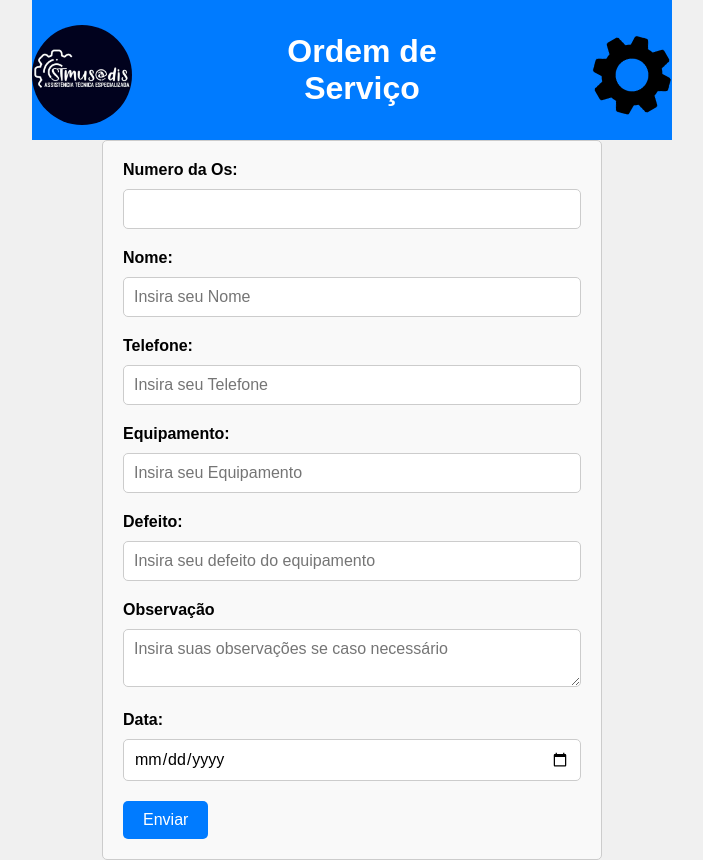
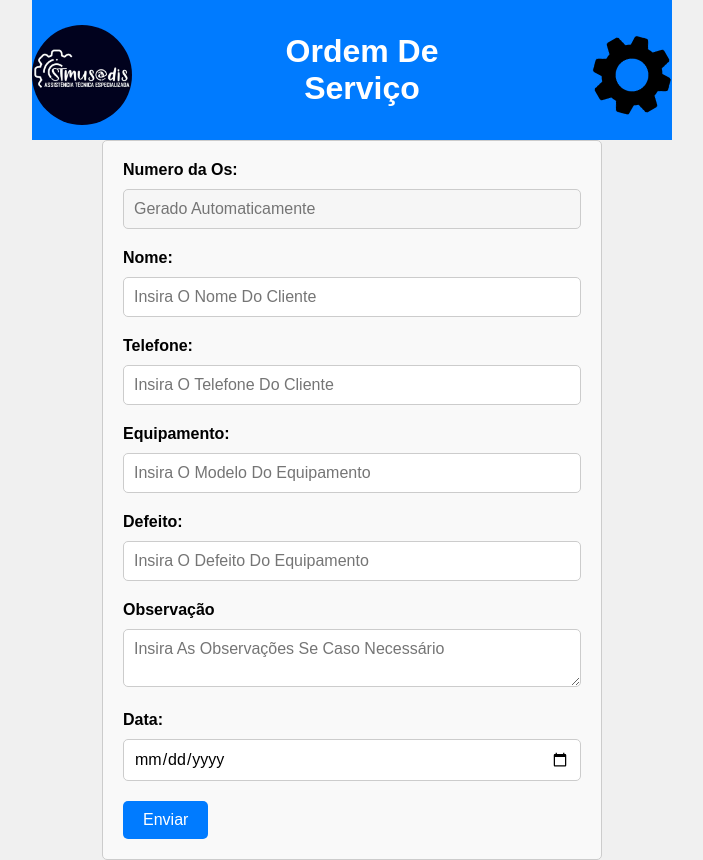
Before and after one commit to Tiago-barbosa-silva/STM-Assist-ncia-T-cnica, a plain HTML site: page index.html in a window 1280 px wide. Shown: the whole page, without its empty margins (288-991 px from the left). Drawn offline with nearby package versions, Linux system fonts and the light colour scheme.

Commit message:
mudanca-nos-placeholders

```diff
--- a/index.html
+++ b/index.html
@@ -1,18 +1,18 @@
 <!DOCTYPE html>
-<html lang="en">
+<html lang="pt-BR">
 
 <head>
     <meta charset="UTF-8">
     <meta name="viewport" content="width=device-width, initial-scale=1.0">
     <link rel="stylesheet" href="style.css">
-    <title>Document</title>
+    <title>Ordem De Serviço</title>
 </head>
 
 <body>
 <div class="cabecalho">
     <header>
        <img class="logo" src="./img/file.jpg" alt="">
-       <h1>Ordem de Serviço</h1>
+       <h1>Ordem De Serviço</h1>
 
         <img class="engrenagem" src="./img/engrenagem.png" alt="">
     </header>
@@ -20,23 +20,23 @@
     <form id="form" action="">
 
         <label for="os">Numero da Os:</label>
-        <input  type="number" name="os" id="os">
+        <input disabled placeholder="Gerado Automaticamente" type="number" name="os" id="os">
 
         <label for="nome">Nome: </label>
-        <input  placeholder="Insira seu Nome" type="text" name="nome" id="nome">
+        <input  placeholder="Insira O Nome Do Cliente" type="text" name="nome" id="nome">
         </label>
 
         <label for="telefone">Telefone:</label>
-        <input placeholder="Insira seu Telefone" type="tel" name="telefone" id="telefone">
+        <input placeholder="Insira O Telefone Do Cliente" type="tel" name="telefone" id="telefone">
 
         <label for="equipamento">Equipamento:</label>
-        <input placeholder="Insira seu Equipamento" type="text" name="equipamento" id="equipamento">
+        <input placeholder="Insira O Modelo Do Equipamento" type="text" name="equipamento" id="equipamento">
 
         <label for="defeito">Defeito:</label>
-        <input placeholder="Insira seu defeito do equipamento" type="text" name="defeito" id="defeito">
+        <input placeholder="Insira O Defeito Do Equipamento" type="text" name="defeito" id="defeito">
 
         <label for="observacao">Observação</label>
-        <textarea placeholder="Insira suas observações se caso necessário" name="observacao" id="observacao"></textarea>
+        <textarea placeholder="Insira As Observações Se Caso Necessário" name="observacao" id="observacao"></textarea>
 
         <label for="data">Data:</label>
         <input type="date" name="data" id="data">
```
